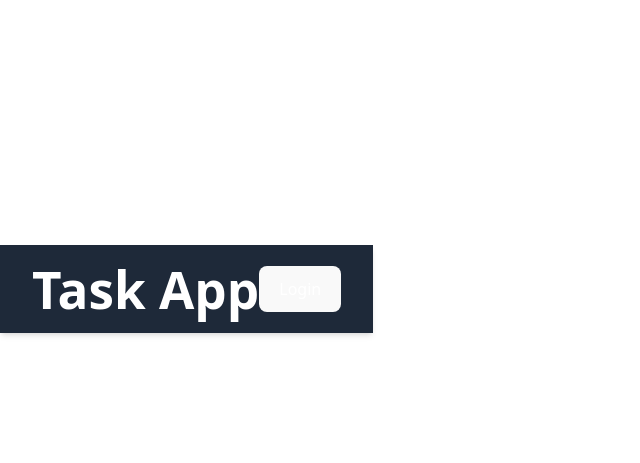
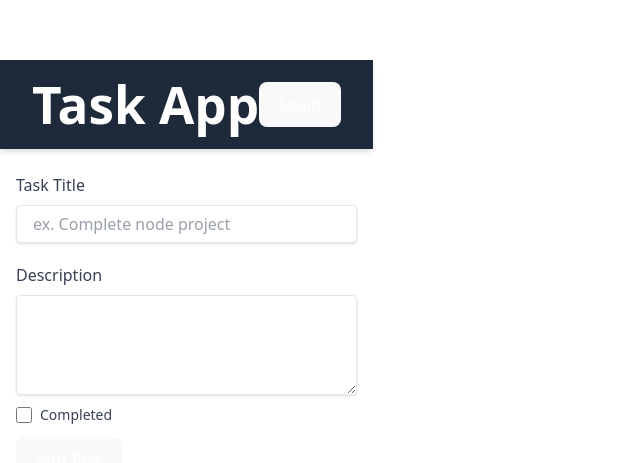
Before and after one commit to sachinthamadushan/task-app, a React (Vite) app: page / in a window 1280 px wide. Shown: the part 111-574 px from the top of the page, without its empty margins (0-640 px from the left). Built offline with nearby package versions, Linux system fonts and the light colour scheme.

Commit message:
Taskform complete

```diff
--- a/src/App.jsx
+++ b/src/App.jsx
@@ -1,16 +1,15 @@
 import './App.css'
-import TaskFrom from './components/TaskFrom'
 import Header from './components/Header'
+import Main from './components/Main'
 
 function App() {
 
   return (
     <>
      <Header/>
-     <main></main>
+     <Main/>
      <footer></footer>
     </>
   )
 }
-
 export default App
--- /dev/null
+++ b/src/components/Main.jsx
@@ -0,0 +1,11 @@
+import TaskFrom from "./TaskFrom";
+
+const Main = () => {
+  return (
+    <main className="mx-auto max-w-4xl px-4 py-6 space-y-6">
+      <TaskFrom />
+    </main>
+  );
+};
+
+export default Main;
--- a/src/components/TaskFrom.jsx
+++ b/src/components/TaskFrom.jsx
@@ -3,14 +3,33 @@ const TaskFrom = () => {
     return (
         <form>
             <div>
+                <label className="text-gray-700">Task Title</label>
                 <input
                 className="bg-white border-1 shadow-sm
                  border-gray-200 rounded w-full
                  py-2 px-4 text-gray-700 leading-tight
-                 focus:outline-none focus:bg-white focus:border-gray-600"
+                 focus:outline-none focus:bg-white focus:border-gray-600 mt-2"
                  type="text"
-                 placeholder="Task Title"
+                 placeholder="ex. Complete node project"
                 />
+            </div>
+            <div className="mt-5 flex-col">
+                <label className="text-gray-700">Description</label>
+                <textarea className="border-gray-200 rounded border-1
+                shadow min-h-[100px] w-full py-2 px-4 focus:outline-none
+                focus:bg-white focus:border-gray-600 mt-2"></textarea>
+            </div>
+
+            <div className="flex items-center gap-2 mt-1 mb-3">
+                <input type="checkbox"
+                className="h-4 w-4 rounded border-gray-300 focus:ring-blue-500" />
+                <label htmlFor="completed"
+                className="text-sm text-gray-700">Completed</label>
+            </div>
+
+            <div className="mb-3">
+                <button type="submit" className="bg-green-600 px-4 py-2 rounded
+                text-white hover:bg-green-800">Add Task</button>
             </div>
         </form>
     )
```
